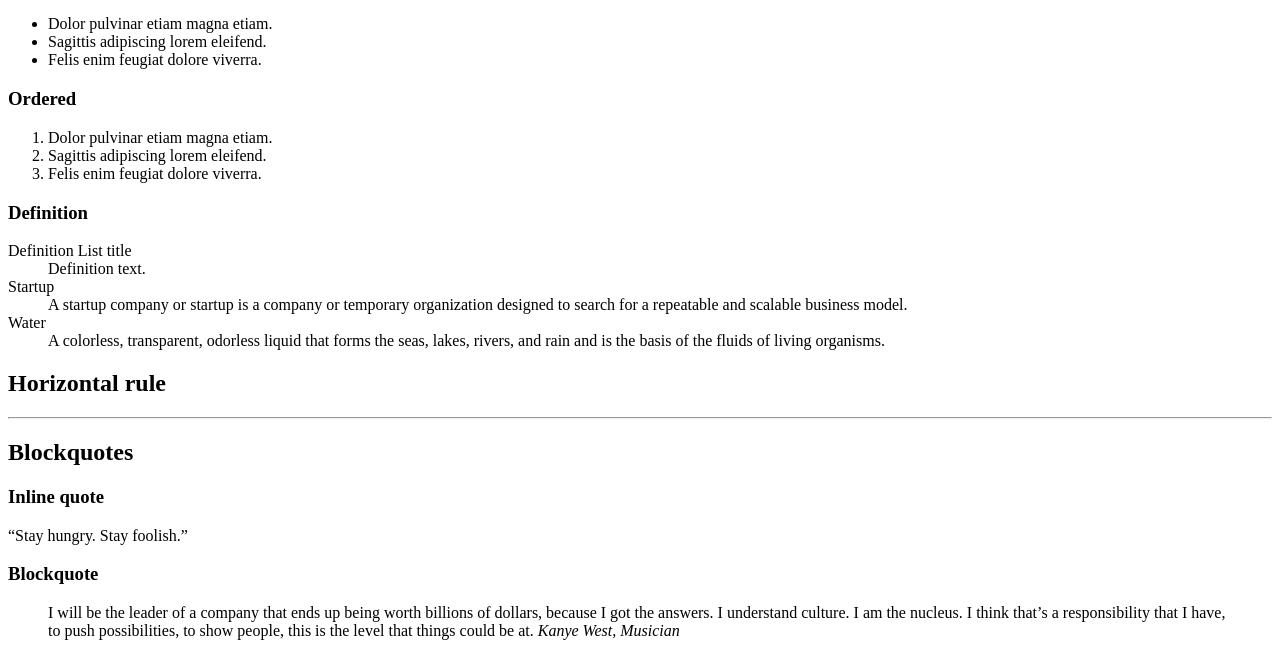
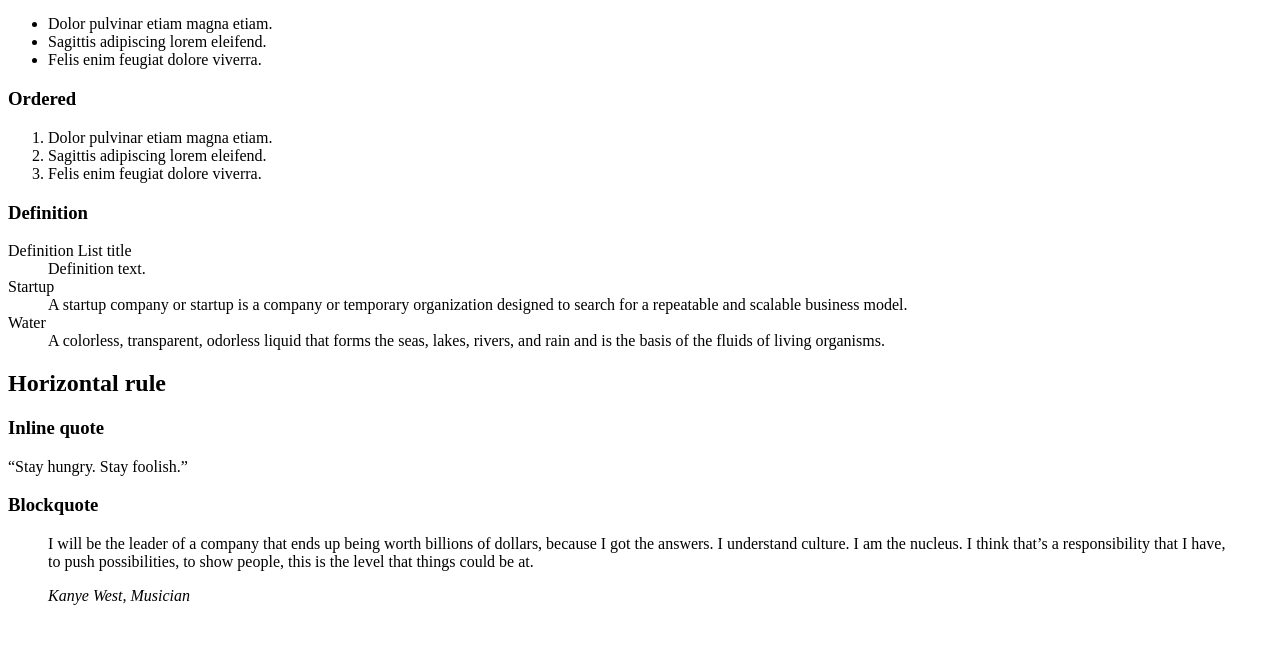
Before and after one commit to NACIMSAAFI/holbertonschool-web_front_end, a plain HTML site: page html_advanced/30-styleguide.html in a window 1280 px wide. Shown: the part 578-1234 px from the top of the page. After the commit the page ends 1199 px from the top, so only its background shows below. Drawn offline with Linux system fonts and the light colour scheme.

Commit message:
Add 30-styleguide.html

```diff
--- a/html_advanced/30-styleguide.html
+++ b/html_advanced/30-styleguide.html
@@ -81,26 +81,20 @@
                 <h2>Horizontal rule</h2>
             </header>
             <div>
-                <hr>
-            </div>
-        </section>
-
-        <!-- Blockquotes section -->
-        <!-- Blockquotes -->
-        <section>
-            <header>
-                <h2>Blockquotes</h2>
-            </header>
-            <div>
                 <h3>Inline quote</h3>
                 <q>Stay hungry. Stay foolish.</q>
             </div>
             <div>
                 <h3>Blockquote</h3>
-                <blockquote>I will be the leader of a company that ends up being worth billions of dollars, because I got the answers. I understand culture. I am the nucleus. I think that’s a responsibility that I have, to push possibilities, to show people, this is the level that things could be at.
-                <cite>Kanye West, Musician</cite>
+                <blockquote>
+                    <p>
+                        I will be the leader of a company that ends up being worth billions of dollars, because I got
+                        the answers. I understand culture. I am the nucleus. I think that’s a responsibility that I
+                        have, to push possibilities, to show people, this is the level that things could be at.
+                    </p>
+                    <cite>Kanye West, Musician</cite>
                 </blockquote>
-            </div>
+            </div></div>
         </section>
     </main>
     <footer></footer>
```
